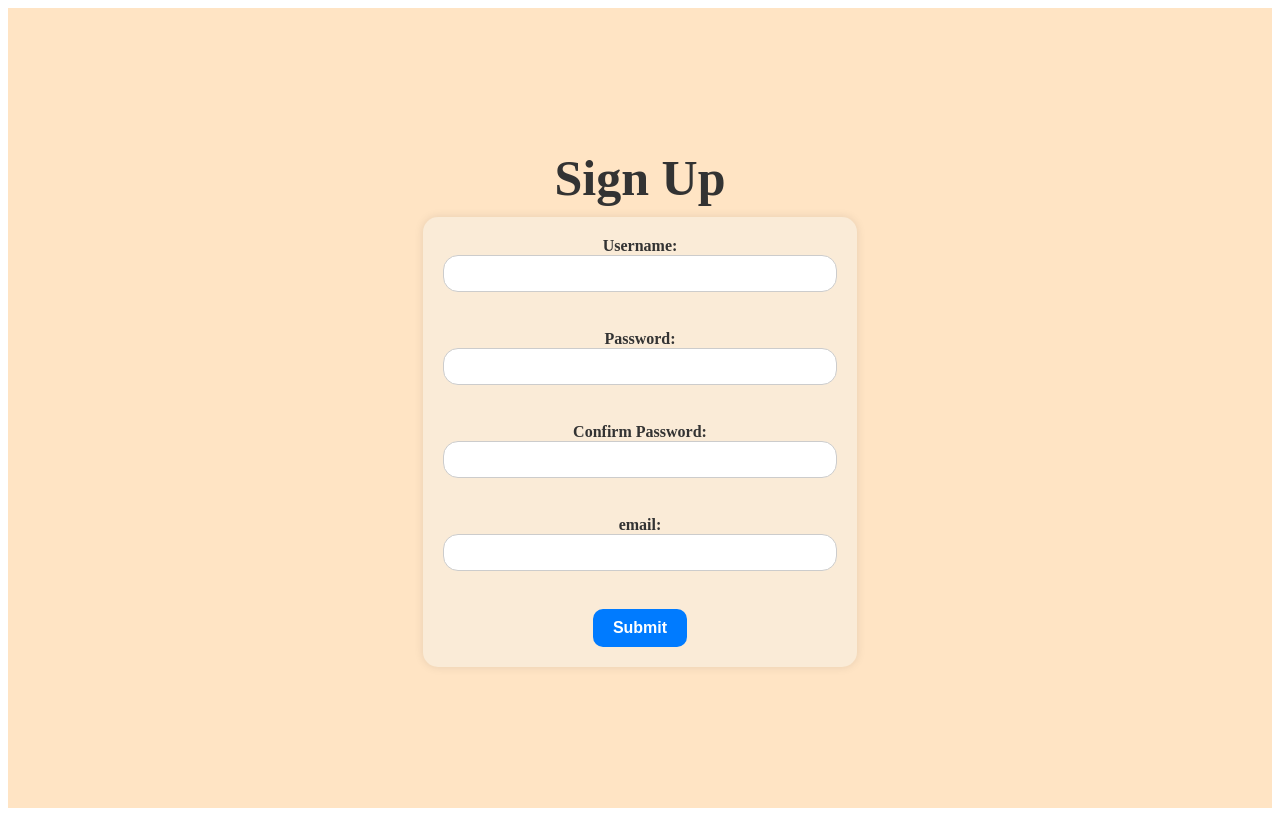
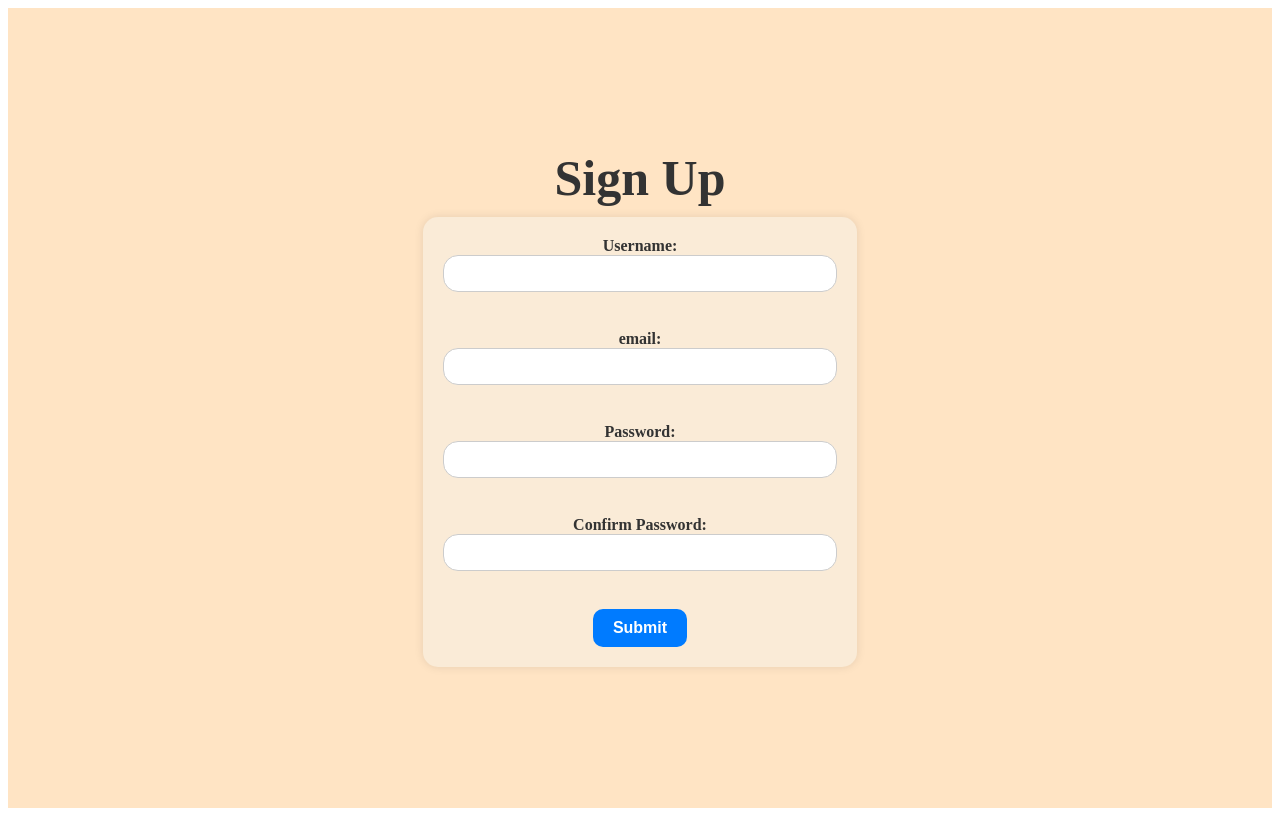
Before and after one commit to damonJiangCode/ChatServer, a React (Create React App) app in the folder my-react-app/: page /logIn in a window 1280 px wide. Built offline with nearby package versions, Linux system fonts and the light colour scheme.

Commit message:
order updated (email)

```diff
--- a/my-react-app/src/signUp/SignUp.js
+++ b/my-react-app/src/signUp/SignUp.js
@@ -78,6 +78,17 @@ function SignUp() {
         <br />
 
         <label>
+          email:
+          <input
+            type="email"
+            name="email"
+            value={formData.email}
+            onChange={handleInputChange}
+          />
+        </label>
+        <br />
+
+        <label>
           Password:
           <input
             type="password"
@@ -99,17 +110,6 @@ function SignUp() {
         </label>
         <br />
 
-        <label>
-          email:
-          <input
-            type="email"
-            name="email"
-            value={formData.email}
-            onChange={handleInputChange}
-          />
-        </label>
-        <br />
-
         <button className="button" type="submit">
           Submit
         </button>
```
